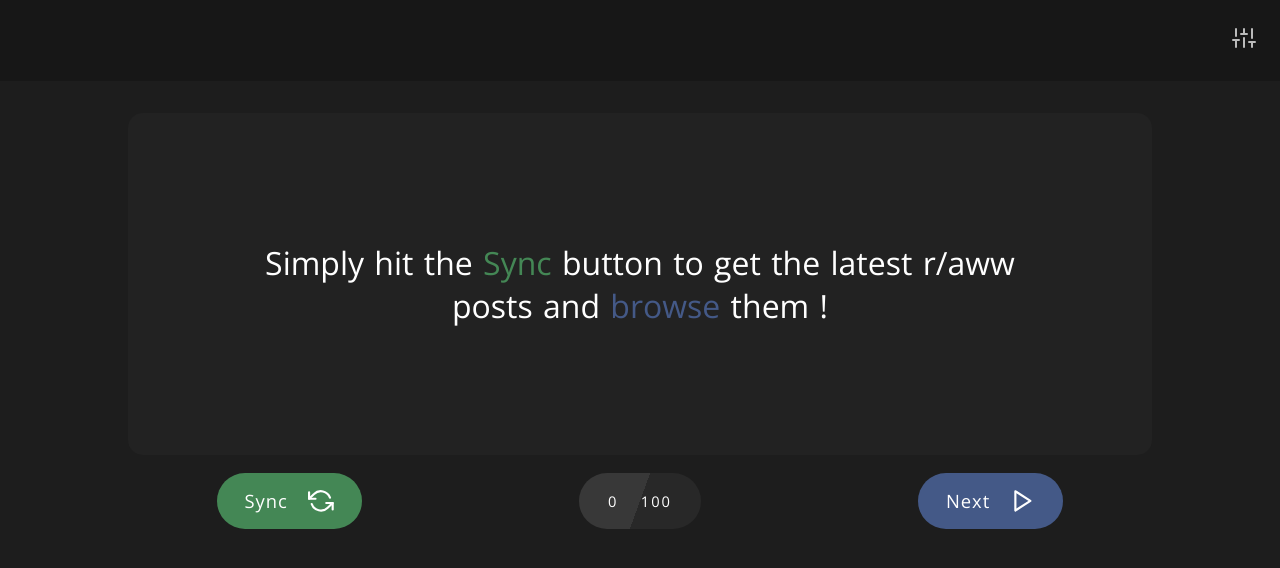
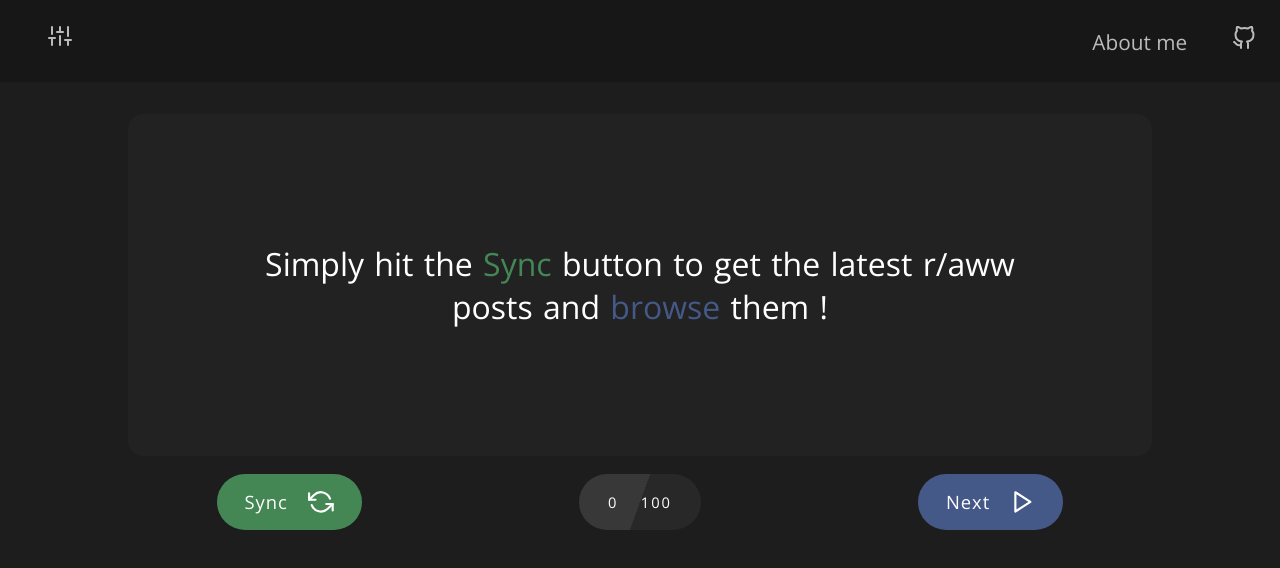
Before and after one commit to Slowl/randomraww, a React (Create React App) app: page / in a window 1280 px wide. Shown: the top 568 px of the page. Built offline with nearby package versions, Linux system fonts and the light colour scheme.

Commit message:
properly made a beautiful navbar

```diff
--- a/src/components/Navbar.jsx
+++ b/src/components/Navbar.jsx
@@ -1,16 +1,16 @@
 import React from 'react'
 import styled from 'styled-components'
-import { FiSliders } from 'react-icons/fi'
+import { FiSliders, FiGithub } from 'react-icons/fi'
 
 const NavbarContainer = styled.div`
   background-color: #171717;
   margin-bottom: 2em;
   display: flex;
-  justify-content: flex-end;
+  justify-content: space-between;
 `
 
 const Button = styled.div`
-  display: inline-block;
+  display: flex;
   padding: 1em;
   margin-left: 1em;
   font-size: 1.5em;
@@ -20,13 +20,90 @@
 
   :hover {
     color: #ffffff;
+
+    :after {
+      transform: translateX(0px);
+      opacity: 1;
+    }
+  }
+
+  :after {
+    z-index: 0;
+    display: block;
+    content:"Customize the results";
+    font-size: .7em;
+    padding: 0 1em;
+    margin-left: .5em;
+    letter-spacing: 1px;
+    transform: translateX(-20px);
+    opacity: 0;
+    transition: .3s;
+  }
+
+  @media screen and (max-width: 45em) {
+    color: #ffffff;
+
+    :after {
+      display: none;
+    }
+  }
+`
+
+const Link = styled.a`
+  display: inline-block;
+  padding: 1em;
+  font-size: ${props => props.text ? "1.3em" : "1.5em"};
+  cursor: pointer;
+  color: #bbbbbb;
+  text-decoration: none;
+  transition: .3s;
+
+  :after {
+    display: block;
+    content:"";
+    background-color: white;
+    width: 0px;
+    height: 1px;
+    margin: auto;
+    transition: .4s ;
+  }
+
+  :hover {
+    color: #ffffff;
+
+    :after {
+      display: block;
+      content:"";
+      background-color: #171717;
+      width: ${props => props.text ? "40%" : "0%"};
+      height: 1px;
+      margin: auto;
+    }
+  }
+
+  :focus {
+    outline: 0;
+  }
+
+  @media screen and (max-width: 45em) {
+    color: #ffffff;
+
+    :after {
+      display: none;
+    }
   }
 `
 
 const Navbar = ({ toggle }) => {
   return (
     <NavbarContainer>
-      <Button onClick={toggle}> <FiSliders /> </Button>
+      <div>
+        <Button onClick={toggle}> <FiSliders /> </Button>
+      </div>
+      <div>
+        <Link href="https://www.hedik.fr/" target="_blank" text>About me</Link>
+        <Link href="https://github.com/Slowl/randomraww" target="_blank" > <FiGithub /> </Link>
+      </div>
     </NavbarContainer>
   )
 }
--- a/src/components/SideBar.jsx
+++ b/src/components/SideBar.jsx
@@ -9,6 +9,7 @@
   width: 300px;
   height: 100vh;
   margin-left: ${props => props.isToggled ? '0px' : '-420px'};
+  z-index: 999;
   transition: ease .5s;
 `
 
@@ -50,16 +51,18 @@
   position:absolute;
   width: 100%;
   bottom: 0;
+  color: #afafaf;
   background-color: #448755;
   opacity: .8;
   padding: .7em 0;
   text-align: center;
   font-size: 2.2em;
   cursor: pointer;
-  transition: .5s;
+  transition: .4s;
 
   :hover {
     opacity: 1;
+    color: #ffffff;
   }
 `
 
@@ -84,7 +87,7 @@
 
   return (
     <NavContainer isToggled={toggleStatus}>
-      <Close onClick={close}> <span> <FiX /> </span> </Close>
+      <Close onClick={close}><FiX /></Close>
       <FilterSection>
         <span>Sort by  </span>
         <FilterContainer>
```
